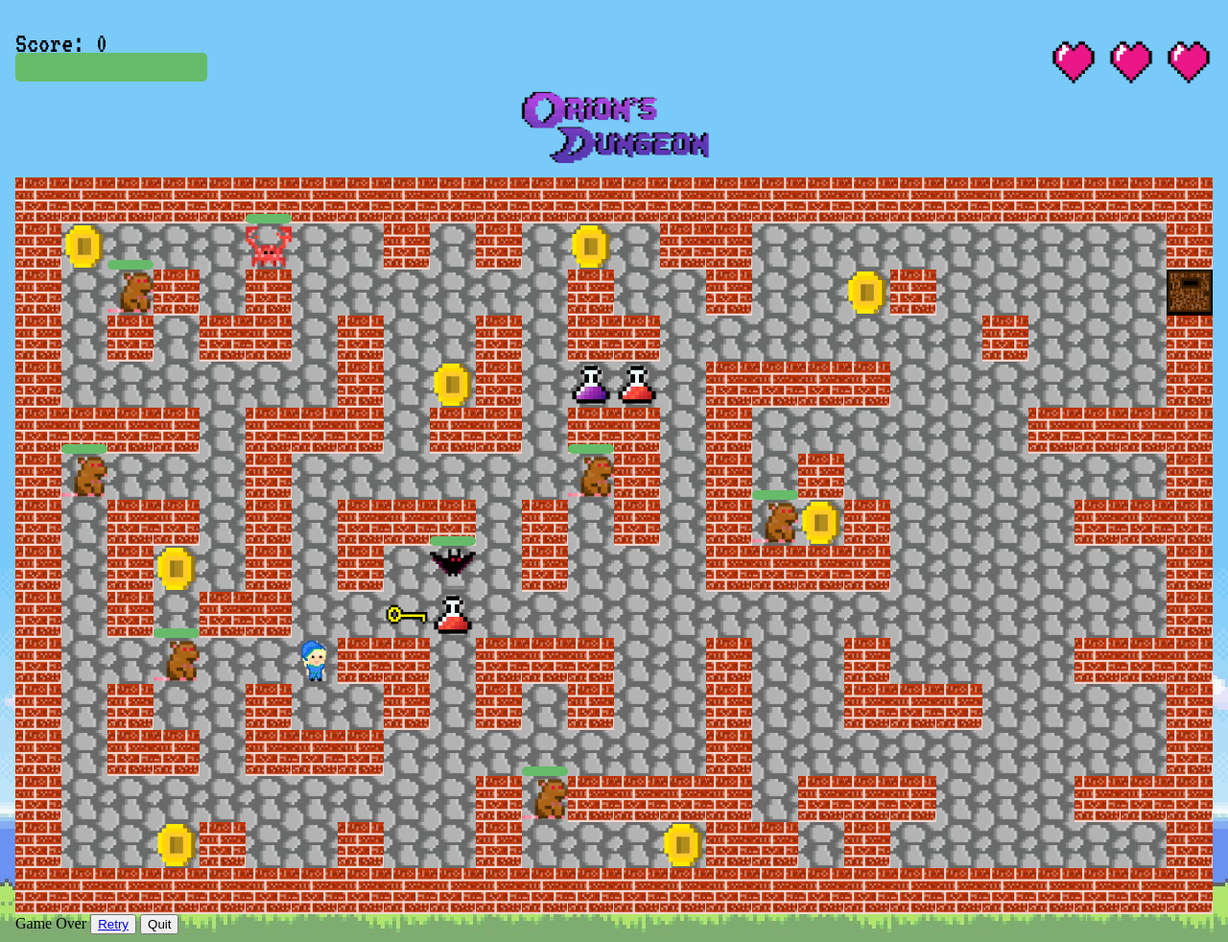
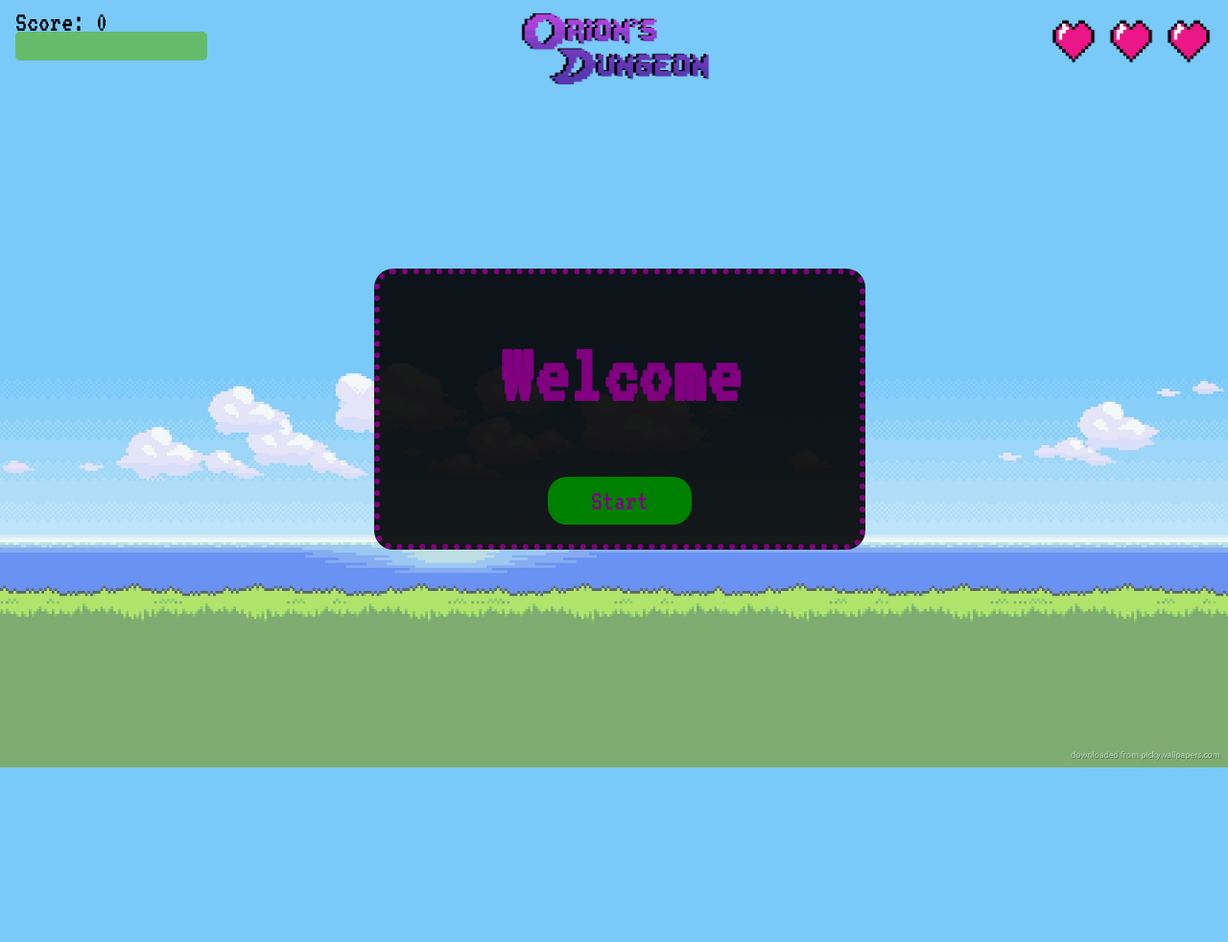
Before and after one commit to anagobarreto/wdi-project-1, a PHP site: page / in a window 1280 px wide. Shown: the whole page at 96% size. After the commit the page ends 800 px from the top, so only its background shows below. Run offline with PHP 8.4, Linux system fonts and the light colour scheme; some libraries are stand-ins or nearby versions.

Commit message:
Added start menu and game over menu

```diff
--- a/css/style.css
+++ b/css/style.css
@@ -42,16 +42,53 @@ ul li {
   list-style-type: none;
 }
 
+.dialog {
+  display: none;
+  font-family: 'VT323', monospace;
+  color: purple;
+  text-align: center;
+  position: absolute;
+  left: 50%;
+  width: 500px;
+  top: 35%;
+  background-color: rgba(0, 0, 0, .9);
+  margin-left: -250px;
+  border-radius: 20px;
+  border: 6px dotted purple;
+}
+
+.dialog h1 {
+  font-size: 90px;
+}
+
+.dialog .button {
+  line-height: 50px;
+  font-size: 30px;
+  background-color: green;
+  border-radius: 20px;
+  width: 150px;
+  margin: 0 auto;
+  margin-bottom: 20px;
+  cursor: pointer;
+}
+
+.startmenu {
+  display: block;
+}
+
 .score {
   font-family: 'VT323', monospace;
   font-size: 30px;
+  margin: 0;
+  float: left;
 }
-
 
 .grid {
   clear: both;
   background-size: 48px;
   background-image: url("../images/floor.png");
+  transition: all 500ms linear;
+  opacity: 0;
 }
 
 .grid ul {
@@ -168,8 +205,10 @@ footer {
   font-size: 20px;
 }
 
-body {
+html {
+  background-image: url('../images/background1.jpg');
   background-position: center;
   background-repeat: no-repeat;
-  background-size: 100%;
+  background-size: cover;
+  height: 100%;
 }
--- a/index.html
+++ b/index.html
@@ -11,10 +11,10 @@
   <body>
     <div class="container">
       <header>
+        <p class="score">Score: 0</p>
         <div class="health">
           <div class="bar"></div>
         </div>
-        <p class="score">Score: 0</p>
         <div class="logo">
         </div>
         <ul class="lives">
@@ -22,13 +22,16 @@
           <li class="life"></li>
           <li class="life"></li>
         </ul>
+
       </header>
       <div class="grid"></div>
-      <div class="gameover">
-        Game Over
-        <button type="button"><a href="index.html">Retry</a></button>
-        <button type="button" onclick="window.close()">Quit</button>
-
+      <div class="dialog gameover">
+        <h1>Game Over</h1>
+        <div class="button"><a href="index.html">Retry</a></div>
+      </div>
+      <div class="dialog startmenu">
+        <h1>Welcome</h1>
+        <div class="button">Start</div>
       </div>
 
 
--- a/js/app.js
+++ b/js/app.js
@@ -1,27 +1,15 @@
 $(function() {
+  $('html').one('click', function() {
+    if (this.webkitRequestFullScreen) {
+      // for chrome
+      this.webkitRequestFullScreen();
+    } else if (this.requestFullScreen) {
+      // for other browsers
+      this.requestFullScreen();
+    }
+  });
+
   let currentLevel;
-  // TEST // TEST // TEST // TEST // TEST // TEST // TEST // TEST // TEST
-  $(function () {
-    const body = $('body');
-    const backgrounds = [
-      'url("images/background1.jpg")',
-      'url("images/background2.jpg")',
-      'url("images/backhround3.png")',
-      'url("images/background4.jpg")'
-    ];
-    var current = 0;
-
-    function nextBackground() {
-      body.css(
-        'background',
-        backgrounds[current = ++current % backgrounds.length]);
-
-      setTimeout(nextBackground, 10000);
-    }
-    setTimeout(nextBackground, 10000);
-    body.css('background', backgrounds[0]);
-  });
-/// TEST // TEST // TEST // TEST // TEST // TEST // TEST // TEST
 
   function loadLevel(levelData) {
     currentLevel = levelData;
@@ -82,7 +70,7 @@ $(function() {
         // create a rat
         if (block === 'R') {
           colElement.addClass('rat enemy');
-          colElement.attr('data-damage', 10);
+          colElement.attr('data-damage', 15);
           colElement.attr('data-hit', 25);
           colElement.attr('data-sound', 'squeak');
         }
@@ -163,21 +151,25 @@ $(function() {
 
   function setHealth(health) {
     health = Math.min(health, 100);
+
+    $('.health').attr('data-health', health);
+    $('.health .bar').css('width', health + '%');
+
     if (health <= 0) {
       const lives = $('.life');
 
-      // if only one life left, then it's a game over
+      // remove a life
+      lives.last().removeClass('life');
+
       if (lives.length === 1) {
-        alert('game over');
+        // if only one life left, then it's a game over
+        $('.player').replaceWith('<li></li>');
+        $('.gameover').show();
+        $('.grid').css('opacity', '0.5');
       } else {
-        // otherwise, remove a life
-        lives.last().removeClass('life');
-
+        // reload the level and continue
         loadLevel(currentLevel);
       }
-    } else {
-      $('.health').attr('data-health', health);
-      $('.health .bar').css('width', health + '%');
     }
   }
 
@@ -231,6 +223,10 @@ $(function() {
     }
 
     const player = $('.player');
+    if (!player.length) {
+      return;
+    }
+
     const coords = getCoordinates(player);
     let x = coords.x;
     let y = coords.y;
@@ -349,6 +345,10 @@ $(function() {
     const enemies = $('.enemy');
     enemies.each(function(){
       const enemy = $(this);
+      if (Math.random() > 0.3) {
+        return;
+      }
+
       const blocks = getSurroundingBlocks(enemy);
 
       for (const block of blocks) {
@@ -382,28 +382,54 @@ $(function() {
         enemy.replaceWith('<li></li>');
       }
     });
-  }, 2000);
+  }, 500);
 
   const levels = [
     {
       audio: 'theme',
       level: [
         'XXXXXXXXXXXXXXXXXXXXXXXXXX',
-        'XMOOOCOOXOXOMOXXOOOOOOOOOX',
-        'XORXOXOOOOOOXOOXOOMXOOOOOD',
-        'XOXOXXOXOOXOXXOOOOOOOXOOOX',
-        'XOOOOOOXOMXOFHOXXXXOOOOOOX',
-        'XXXXOXXXOXXOXXOXOOOOOOXXXX',
-        'XROOOXOOOOOORXOXOXOOOOOOOX',
-        'XOXXOXOXXXOXOXOXRMXOOOOXXX',
-        'XOXMOXOXOBOXOOOXXXXOOOOOOX',
-        'XOXOXXOOKHOOOOOOOOOOOOOOOX',
-        'XOOROOPXXOXXXOOXOOXOOOOXXX',
-        'XOXOOXOOXOXOXOOXOOXXXOOOOX',
-        'XOXXOXXXOOOOOOOXOOOOOOOOOX',
-        'XOOOOOOOOOXRXXXXOXXXOOOXXX',
-        'XOOMXOOXOOXOOOMXXOXOOOOOOX',
+        'XOOROOOOXXOOROOOOOOOOOXKRX',
+        'XXXOXXXOOOOXXXOXXOXOOOXOXX',
+        'XOXMXOOOXXOOOOOOXOXXXOOOXX',
+        'XOXXXOXXOOOXMXOOOOOOOOOXXX',
+        'XOOOXOXXOXOOOOOXXXOXXXOOOX',
+        'XXXOOOOXOXOXOXOXOOOOXOOXOX',
+        'XOOXXOXMOXOXPXOXOMXOXOXXMX',
+        'XMROOOOOOOOXXXOOOOOOXOOXOX',
+        'XOOXXOOXXXOOOOOXOXOXXXOOOX',
+        'XXXOOOOOOOOOMOXXOOOOOOOOXX',
+        'XOOXXOXOXXXOOOOOOOXXXOXOOX',
+        'XOOOXOXOOXOOOOXXXOXHXOXXOX',
+        'XXOXXOXOOXOXOXMOXOOOOOXXOX',
+        'DOROOOOOOOOXOXOOROOOOOOXMX',
         'XXXXXXXXXXXXXXXXXXXXXXXXXX'
+
+
+
+
+
+
+
+
+
+
+        // 'XXXXXXXXXXXXXXXXXXXXXXXXXX',
+        // 'XMOOOCOOXOXOMOXXOOOOOOOOOX',
+        // 'XORXOXOOOOOOXOOXOOMXOOOOOD',
+        // 'XOXOXXOXOOXOXXOOOOOOOXOOOX',
+        // 'XOOOOOOXOMXOFHOXXXXOOOOOOX',
+        // 'XXXXOXXXOXXOXXOXOOOOOOXXXX',
+        // 'XROOOXOOOOOORXOXOXOOOOOOOX',
+        // 'XOXXOXOXXXOXOXOXRMXOOOOXXX',
+        // 'XOXMOXOXOBOXOOOXXXXOOOOOOX',
+        // 'XOXOXXOOKHOOOOOOOOOOOOOOOX',
+        // 'XOOROOPXXOXXXOOXOOXOOOOXXX',
+        // 'XOXOOXOOXOXOXOOXOOXXXOOOOX',
+        // 'XOXXOXXXOOOOOOOXOOOOOOOOOX',
+        // 'XOOOOOOOOOXRXXXXOXXXOOOXXX',
+        // 'XOOMXOOXOOXOOOMXXOXOOOOOOX',
+        // 'XXXXXXXXXXXXXXXXXXXXXXXXXX'
       ]
     },
 
@@ -453,5 +479,9 @@ $(function() {
     }
   ];
 
-  nextLevel();
+  $('.startmenu .button').click(function() {
+    $('.startmenu').hide();
+    $('.grid').css('opacity', '1');
+    nextLevel();
+  });
 });
```
Also changed, not shown: README.md.
